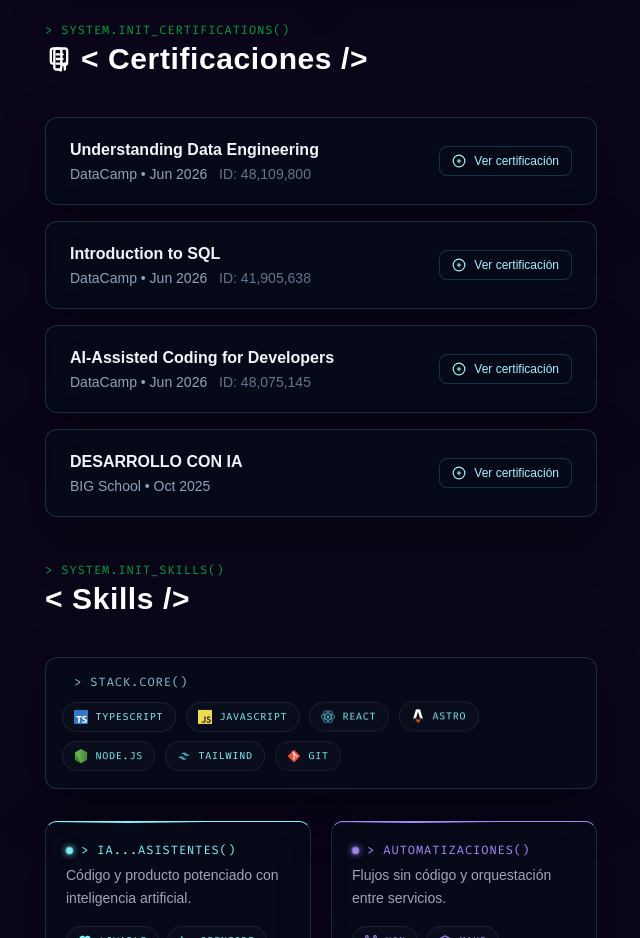
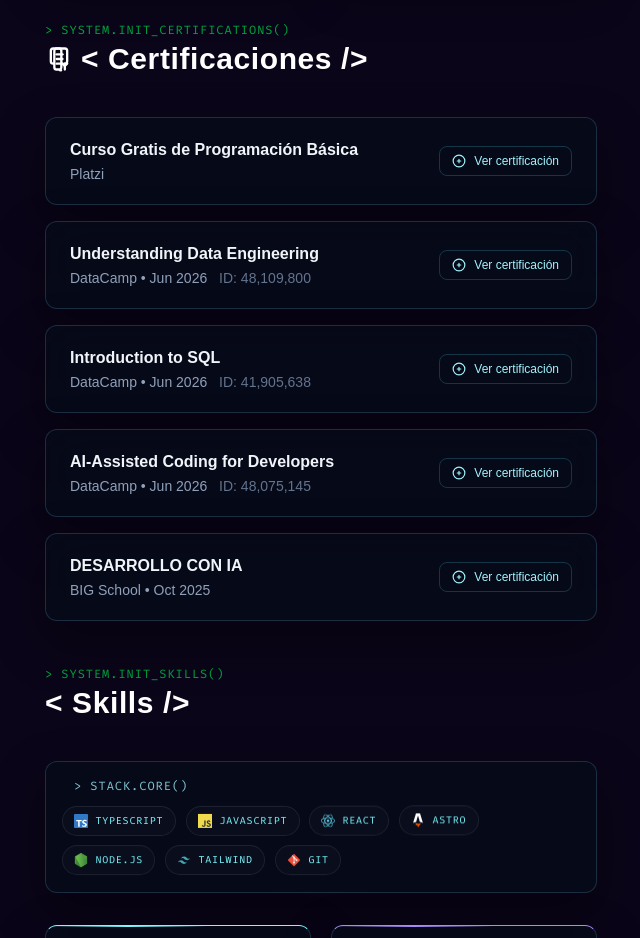
Before and after one commit to tavoidkk/portfoliodev, an Astro site: page / in a window 1280 px wide. Shown: the part 2880-3818 px from the top of the page, without its empty margins (323-963 px from the left). Built offline with nearby package versions, Linux system fonts and the light colour scheme; Astro itself is replaced by a stand-in of ours; animation ran at ten frames a second; a web font is replaced by a local one.

Commit message:
feat(certifications): add Platzi programming course

```diff
--- a/src/components/Certifications.astro
+++ b/src/components/Certifications.astro
@@ -1,26 +1,33 @@
 ---
 const BASE = import.meta.env.BASE_URL;
 const certifications = [
+  {
+    title: 'Curso Gratis de Programación Básica',
+    org: 'Platzi',
+    date: null,
+    id: null,
+    url: 'https://platzi.com/p/gvidal0307/curso/13100-programacion-basica/diploma/detalle/',
+  },
   {
     title: 'Understanding Data Engineering',
     org: 'DataCamp',
     date: 'Jun 2026',
     id: '48,109,800',
-    pdf: `${BASE}cert-data-engineering.pdf`,
+    url: `${BASE}cert-data-engineering.pdf`,
   },
   {
     title: 'Introduction to SQL',
     org: 'DataCamp',
     date: 'Jun 2026',
     id: '41,905,638',
-    pdf: `${BASE}cert-intro-sql.pdf`,
+    url: `${BASE}cert-intro-sql.pdf`,
   },
   {
     title: 'AI-Assisted Coding for Developers',
     org: 'DataCamp',
     date: 'Jun 2026',
     id: '48,075,145',
-    pdf: `${BASE}cert-ai-coding.pdf`,
+    url: `${BASE}cert-ai-coding.pdf`,
   },
   // {
   //   title: 'DESARROLLO CON IA: DE 0 A PRODUCCION',
@@ -34,7 +41,7 @@
     org: 'BIG School',
     date: 'Oct 2025',
     id: null,
-    pdf: `${BASE}cert-ia-big-school.pdf`,
+    url: `${BASE}cert-ia-big-school.pdf`,
   },
 ];
 ---
@@ -50,12 +57,12 @@
           {cert.title}
         </h3>
         <p class="text-xs md:text-sm text-slate-400 mt-0.5">
-          {cert.org} • {cert.date}
+          {cert.org}{cert.date && <> • {cert.date}</>}
           {cert.id && <span class="ml-2 text-slate-500">ID: {cert.id}</span>}
         </p>
       </div>
       <a
-        href={cert.pdf}
+        href={cert.url}
         target="_blank"
         rel="noopener noreferrer"
         class="inline-flex items-center justify-center gap-2 px-3 py-1.5 text-xs font-medium rounded-lg border border-cyan-300/20 text-cyan-200 hover:text-violet-200 hover:bg-violet-500/15 hover:border-violet-400/60 transition whitespace-nowrap"
```
